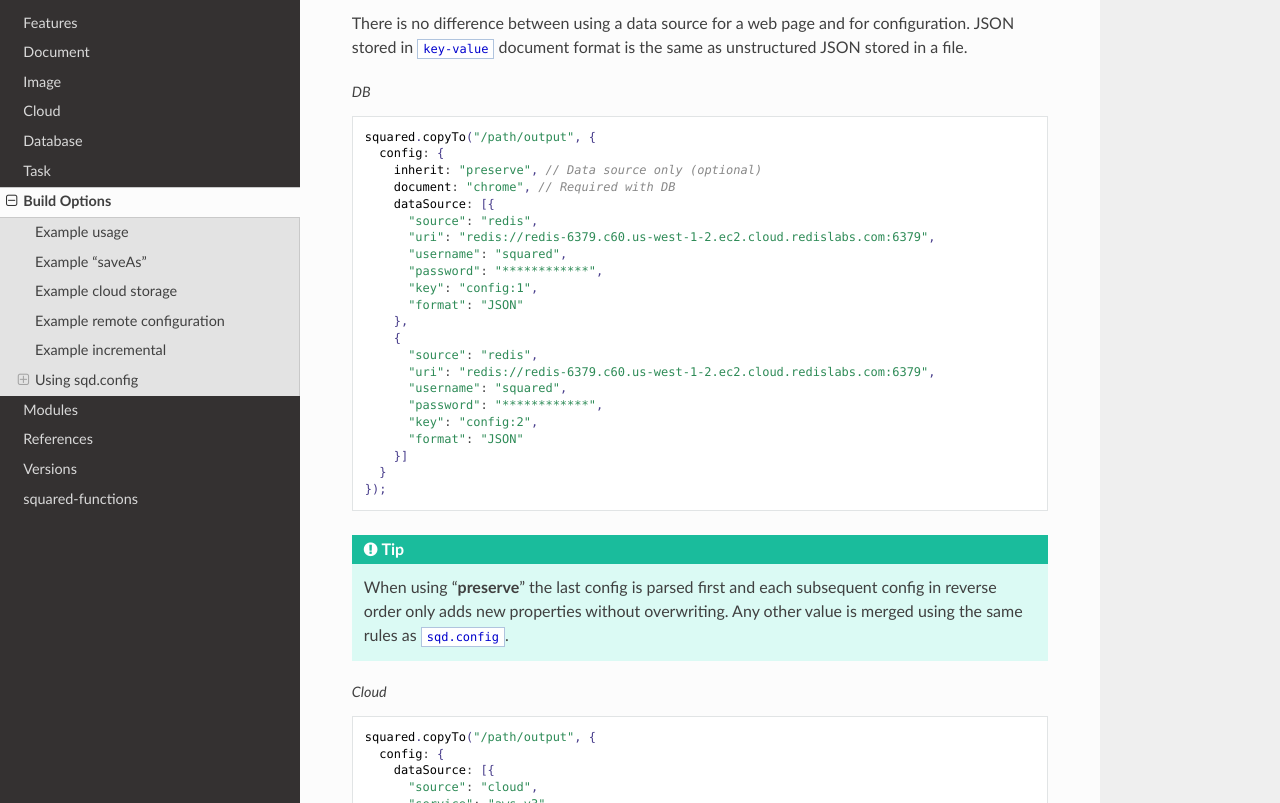
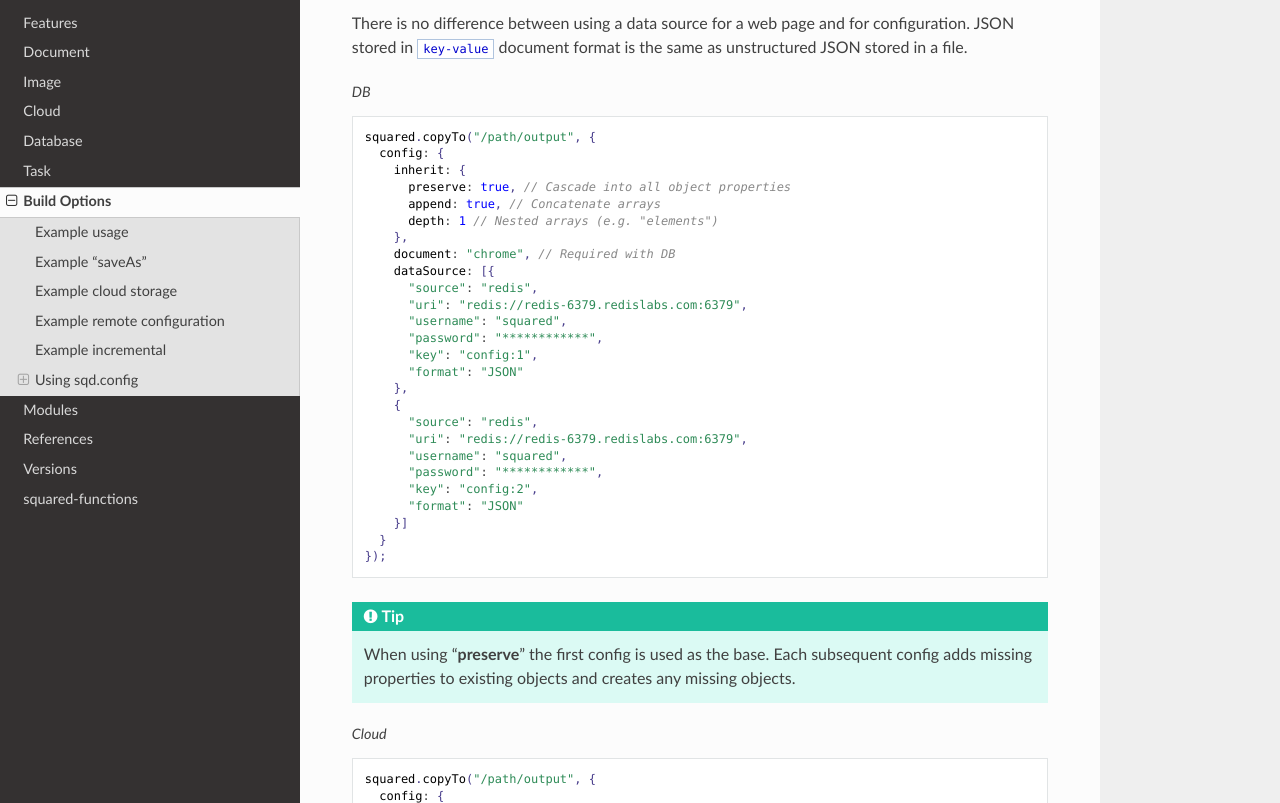
Before and after one commit to anpham6/chrome-docs, a Sphinx documentation site: the page built from source/build.rst, in a window 1280 px wide and 900 px high, scrolled down 6262 px, cut to the strip 97-900 px from the top of the window. Built offline with Sphinx 7.4.7 and the Read the Docs theme 2.0.0, drawn with Linux system fonts in a browser that asks for light colours.

```diff
--- a/source/build.rst
+++ b/source/build.rst
@@ -338,11 +338,15 @@ There is no difference between using a data source for a web page and for config
 
   squared.copyTo("/path/output", {
     config: {
-      inherit: "preserve", // Data source only (optional)
+      inherit: {
+        preserve: true, // Cascade into all object properties
+        append: true, // Concatenate arrays
+        depth: 1 // Nested arrays (e.g. "elements")
+      },
       document: "chrome", // Required with DB
       dataSource: [{
         "source": "redis",
-        "uri": "redis://redis-6379.c60.us-west-1-2.ec2.cloud.redislabs.com:6379",
+        "uri": "redis://redis-6379.redislabs.com:6379",
         "username": "squared",
         "password": "************",
         "key": "config:1",
@@ -350,7 +354,7 @@ There is no difference between using a data source for a web page and for config
       },
       {
         "source": "redis",
-        "uri": "redis://redis-6379.c60.us-west-1-2.ec2.cloud.redislabs.com:6379",
+        "uri": "redis://redis-6379.redislabs.com:6379",
         "username": "squared",
         "password": "************",
         "key": "config:2",
@@ -359,7 +363,7 @@ There is no difference between using a data source for a web page and for config
     }
   });
 
-.. tip:: When using "**preserve**" the last config is parsed first and each subsequent config in reverse order only adds new properties without overwriting. Any other value is merged using the same rules as ``sqd.config``.
+.. tip:: When using "**preserve**" the first config is used as the base. Each subsequent config adds missing properties to existing objects and creates any missing objects.
 
 .. code-block::
   :caption: Cloud
--- a/source/versions.rst
+++ b/source/versions.rst
@@ -4,9 +4,9 @@ Versions
 
 .. rst-class:: versions
 
-========== ======== ========= ========
+========== ======== ======== ========
    Date      Docs      E-mc     Pi-r
-========== ======== ========= ========
+========== ======== ======== ========
 2024-08-06    0.4.0   0.10.0    0.8.0
 2024-06-30    0.3.2    0.9.4    0.7.2
 2024-05-27    0.3.1    0.9.2    0.7.1
```
Also changed, not shown: source/modules/file-manager.rst (+7 -4 lines), source/modules/types.rst (+5 -3 lines), source/references.rst (+18 -0 lines).
